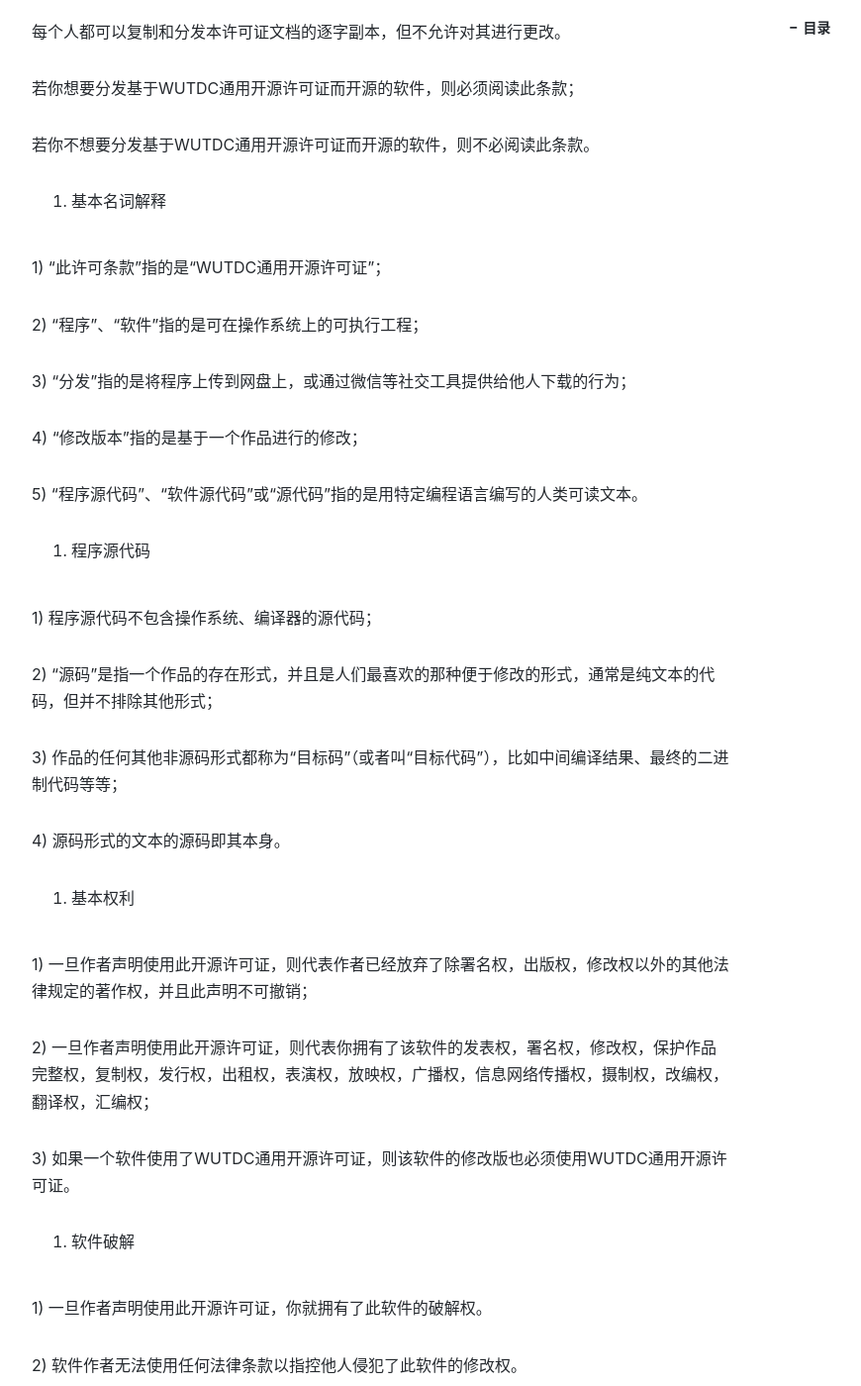
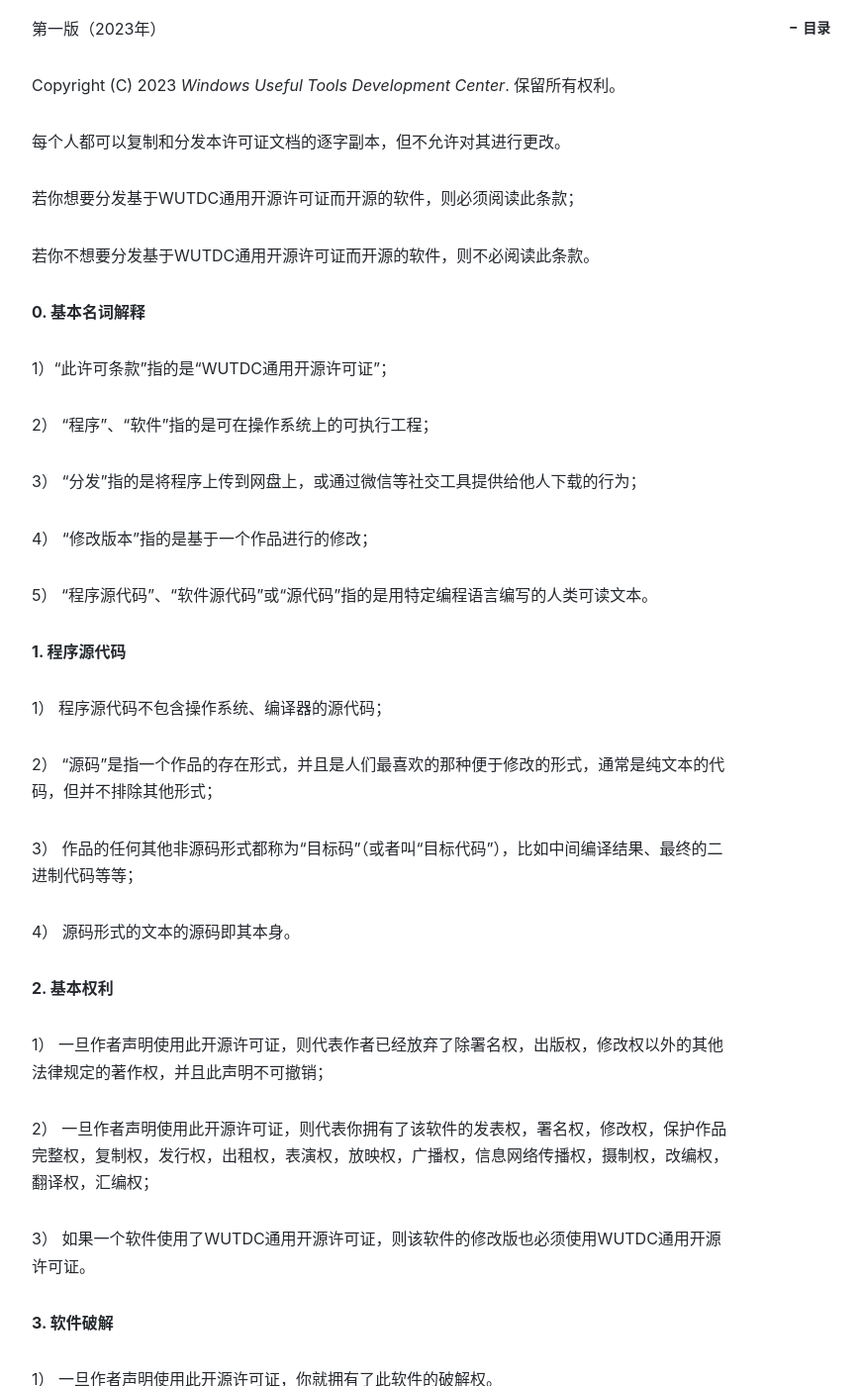
Before and after one commit to Mcenahle/mcenahle.github.io, a Jekyll site: the page built from _posts/2023-10-29-2.md, in a window 1280 px wide and 1400 px high, scrolled down 690 px. Shown: the whole window at 99% size, without its empty margins (233-1103 px from the left). Built offline with Jekyll 4.4.1, drawn with Linux system fonts in a browser that asks for light colours; nearby versions of some CDN libraries; comment, search, counter and statistics services are not loaded; some of the changed text lies outside the part shown.

Commit message:
Update 2023-10-29-2.md

```diff
--- a/_posts/2023-10-29-2.md
+++ b/_posts/2023-10-29-2.md
@@ -23,40 +25,40 @@ Copyright (C) 2023 *Windows Useful Tools Development Center*. 保留所有权利
 
 若你不想要分发基于WUTDC通用开源许可证而开源的软件，则不必阅读此条款。
 
-0.  基本名词解释
+**0.  基本名词解释**
 
-1)	“此许可条款”指的是“WUTDC通用开源许可证”；
+1）“此许可条款”指的是“WUTDC通用开源许可证”；
 
-2)	“程序”、“软件”指的是可在操作系统上的可执行工程；
+2）	“程序”、“软件”指的是可在操作系统上的可执行工程；
 
-3)	“分发”指的是将程序上传到网盘上，或通过微信等社交工具提供给他人下载的行为；
+3）	“分发”指的是将程序上传到网盘上，或通过微信等社交工具提供给他人下载的行为；
 
-4)	“修改版本”指的是基于一个作品进行的修改；
+4）	“修改版本”指的是基于一个作品进行的修改；
 
-5)	“程序源代码”、“软件源代码”或“源代码”指的是用特定编程语言编写的人类可读文本。
+5）	“程序源代码”、“软件源代码”或“源代码”指的是用特定编程语言编写的人类可读文本。
 
-1.	程序源代码
+**1.  程序源代码**
 
-1)	程序源代码不包含操作系统、编译器的源代码；
+1） 程序源代码不包含操作系统、编译器的源代码；
 
-2)	“源码”是指一个作品的存在形式，并且是人们最喜欢的那种便于修改的形式，通常是纯文本的代码，但并不排除其他形式；
+2） “源码”是指一个作品的存在形式，并且是人们最喜欢的那种便于修改的形式，通常是纯文本的代码，但并不排除其他形式；
 
-3)	作品的任何其他非源码形式都称为“目标码”（或者叫“目标代码”），比如中间编译结果、最终的二进制代码等等；
+3） 作品的任何其他非源码形式都称为“目标码”（或者叫“目标代码”），比如中间编译结果、最终的二进制代码等等；
 
-4)	源码形式的文本的源码即其本身。
+4） 源码形式的文本的源码即其本身。
 
-2.	基本权利
+**2. 基本权利**
 
-1)	一旦作者声明使用此开源许可证，则代表作者已经放弃了除署名权，出版权，修改权以外的其他法律规定的著作权，并且此声明不可撤销；
+1） 一旦作者声明使用此开源许可证，则代表作者已经放弃了除署名权，出版权，修改权以外的其他法律规定的著作权，并且此声明不可撤销；
 
-2)	一旦作者声明使用此开源许可证，则代表你拥有了该软件的发表权，署名权，修改权，保护作品完整权，复制权，发行权，出租权，表演权，放映权，广播权，信息网络传播权，摄制权，改编权，翻译权，汇编权；
+2） 一旦作者声明使用此开源许可证，则代表你拥有了该软件的发表权，署名权，修改权，保护作品完整权，复制权，发行权，出租权，表演权，放映权，广播权，信息网络传播权，摄制权，改编权，翻译权，汇编权；
 
-3)	如果一个软件使用了WUTDC通用开源许可证，则该软件的修改版也必须使用WUTDC通用开源许可证。
+3） 如果一个软件使用了WUTDC通用开源许可证，则该软件的修改版也必须使用WUTDC通用开源许可证。
 
-3.	软件破解
+**3. 软件破解**
 
-1)	一旦作者声明使用此开源许可证，你就拥有了此软件的破解权。
+1） 一旦作者声明使用此开源许可证，你就拥有了此软件的破解权。
 
-2)	软件作者无法使用任何法律条款以指控他人侵犯了此软件的修改权。
+2） 软件作者无法使用任何法律条款以指控他人侵犯了此软件的修改权。
 
 4.
```
Also changed, not shown: other parts of _posts/2023-10-29-2.md (+2 -0 lines).
